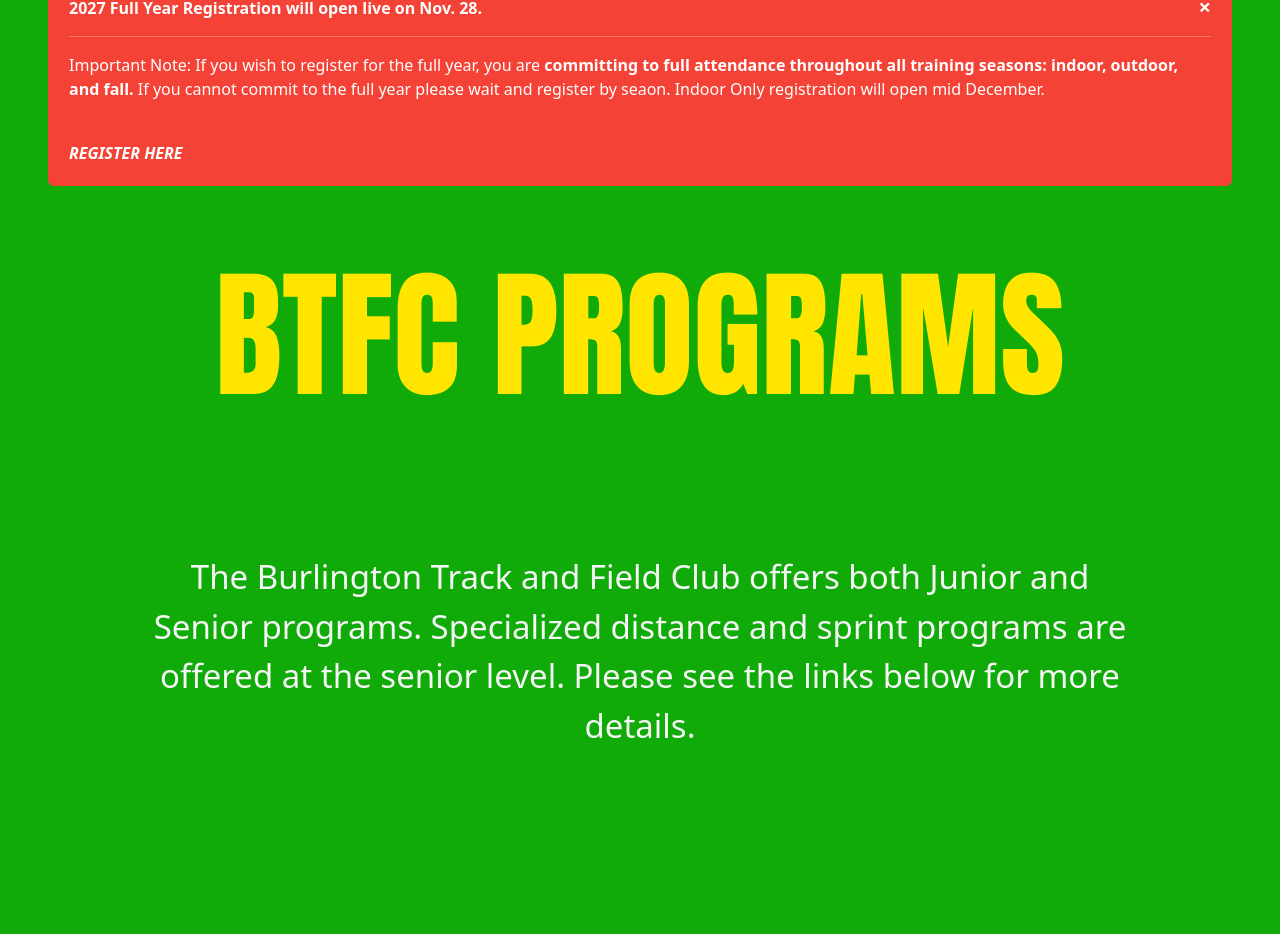
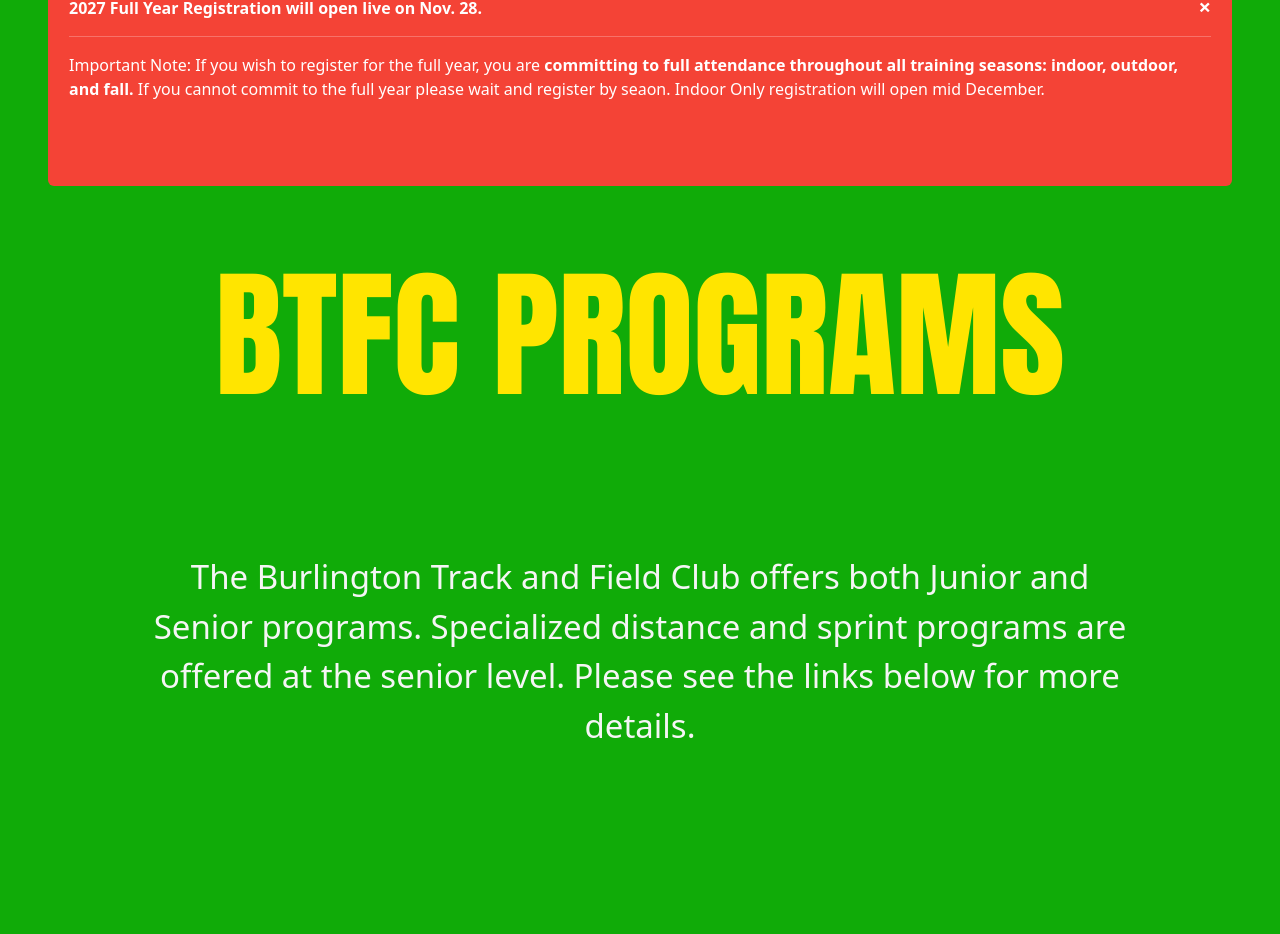
Before and after one commit to MichaelSault/BTFC, a React (Vite) app: page / in a window 1280 px wide. Shown: the part 873-1807 px from the top of the page. Built offline with nearby package versions, Linux system fonts and the light colour scheme.

Commit message:
Remove registration link from programs component
until Nov 28

```diff
--- a/src/components/programs.component.jsx
+++ b/src/components/programs.component.jsx
@@ -19,8 +19,6 @@ function Programs() {
           <p>Important Note: If you wish to register for the full year, you are <b>committing to full attendance throughout all training seasons: indoor, outdoor, and fall.</b> If you cannot commit to the full year please wait and register by seaon. Indoor Only registration will open mid December.</p>
           <br/>
 
-          <a className='whiteText' target="_blank" href=''><b><i>REGISTER HERE</i></b></a>
-
           <br/>
         </div>
         <h1 className='programTitle'>BTFC PROGRAMS</h1>
```
